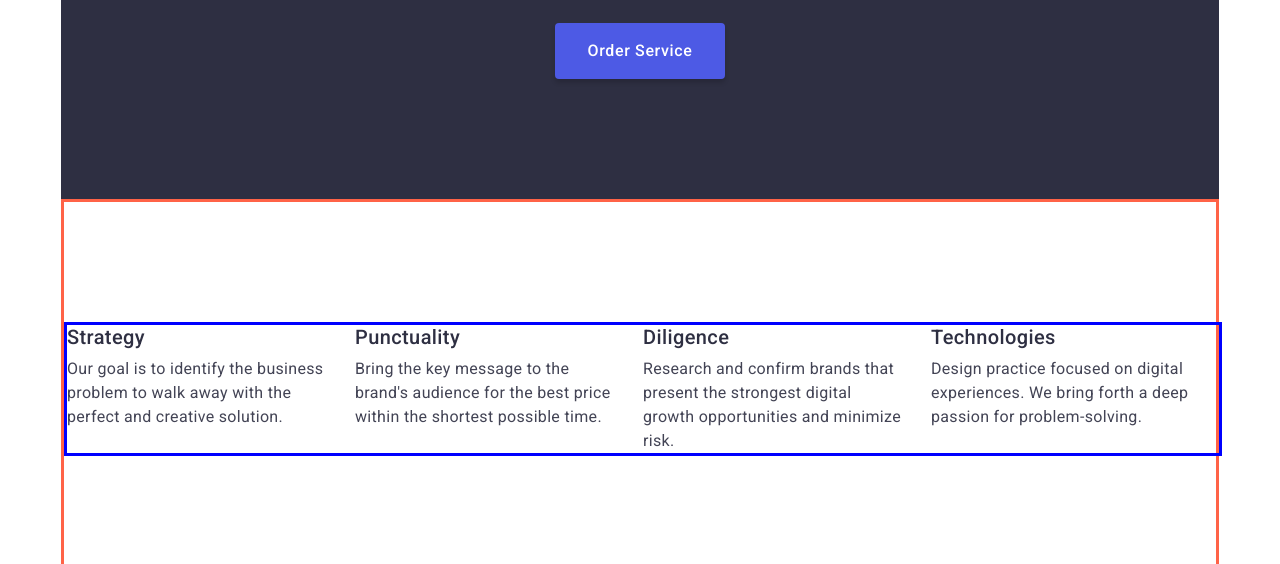
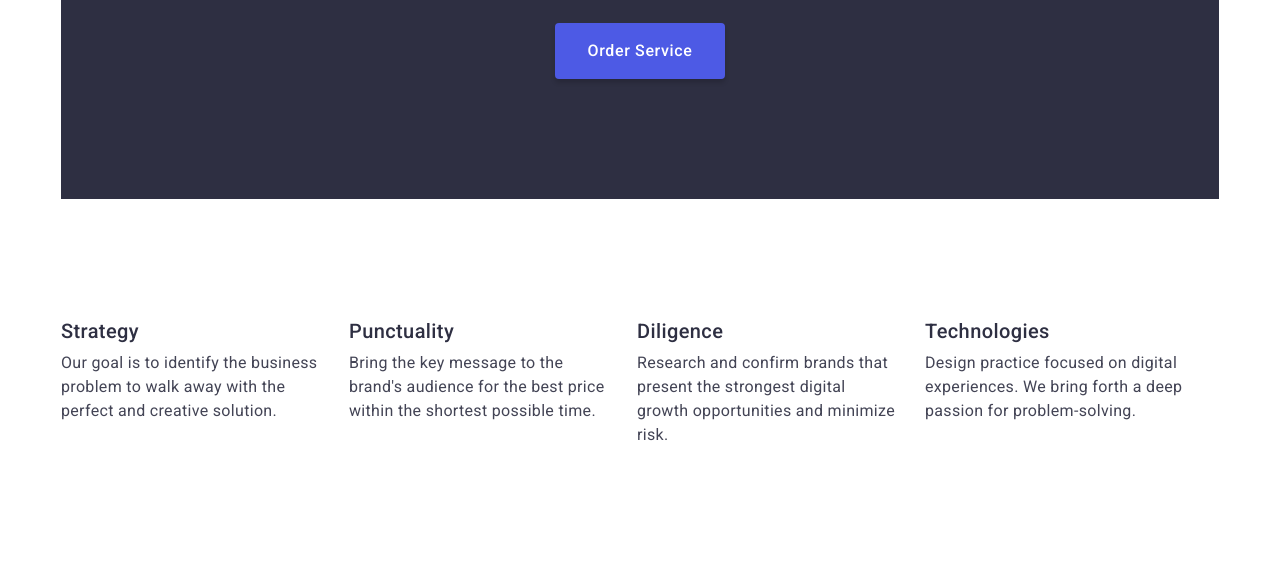
Before and after one commit to RamonSanGabriel/goit-markup-hw-03, a plain HTML site: page index.html in a window 1280 px wide. Shown: the part 370-934 px from the top of the page. Drawn offline with Linux system fonts and the light colour scheme.

Commit message:
removed border

```diff
--- a/css/styles.css
+++ b/css/styles.css
@@ -184,7 +184,7 @@ p {
 
 /* Studio: Section 1 (Feature) */
 .section-feature {
-  border: 3px solid tomato;
+  /* border: 3px solid tomato; */
   /* padding: 0; */
 }
 
@@ -196,7 +196,7 @@ p {
   column-gap: 24px;
   margin: 0;
   padding: 0;
-  border: 3px solid blue;
+  /* border: 3px solid blue; */
 }
 .feature-item {
   width: 264px;
```
